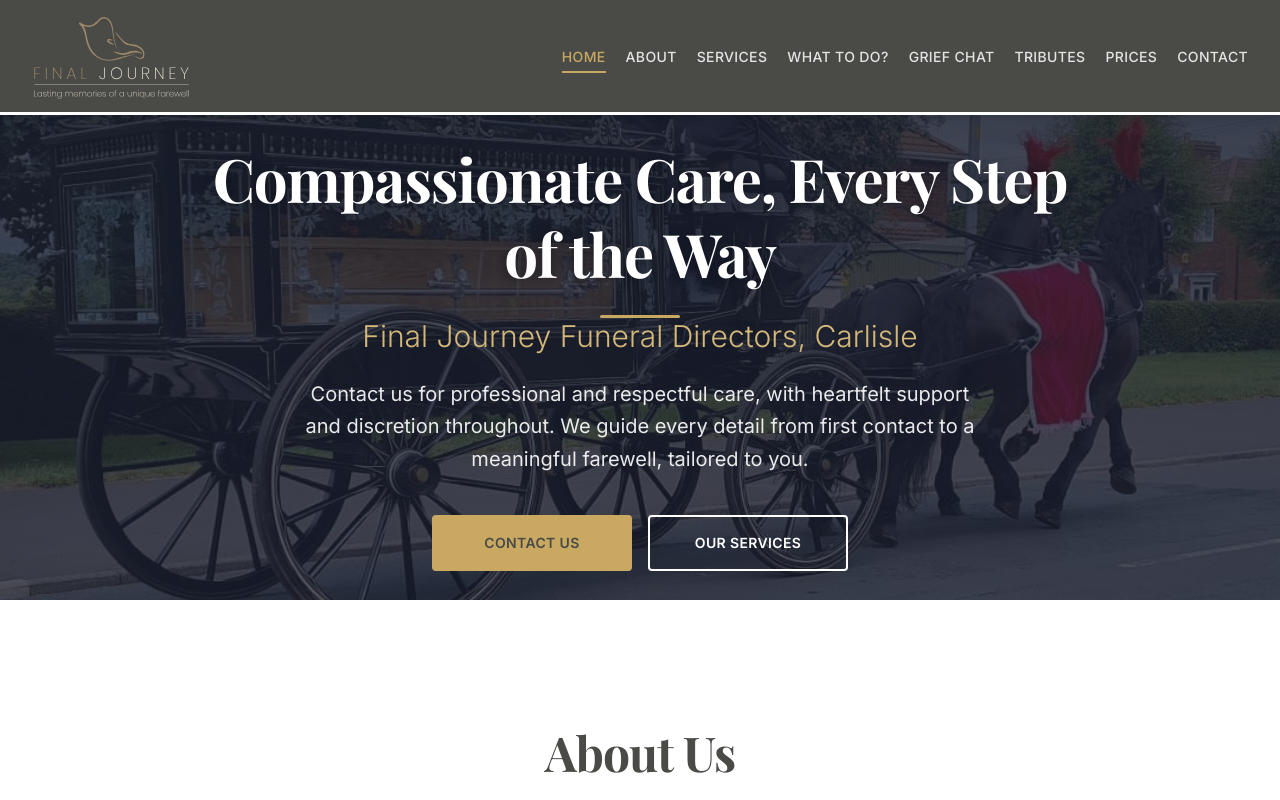
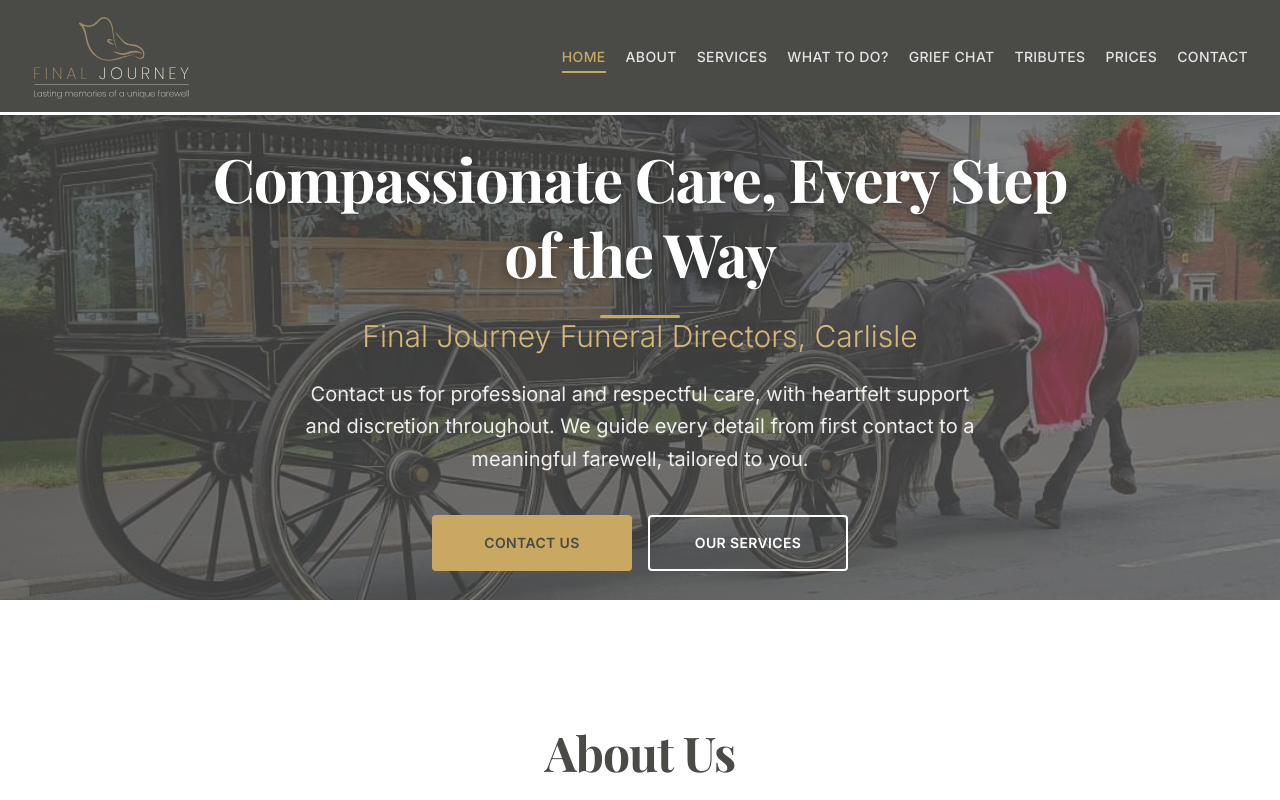
Before and after one commit to Chriseden83/final_journey, a Next.js app: page / in a window 1280 px wide. Shown: the top 800 px of the page. Built offline with nearby package versions, Linux system fonts and the light colour scheme.

Commit message:
updated hero colverlay colors

```diff
--- a/app/globals.css
+++ b/app/globals.css
@@ -964,11 +964,7 @@ html {
   margin-top: -96px;
   padding-top: 96px;
   box-sizing: border-box;
-  background: linear-gradient(
-    to bottom,
-    rgba(26, 31, 46, 0.85) 0%,
-    rgba(26, 31, 46, 0.75) 100%
-  );
+  isolation: isolate;
 }
 
 @media (min-width: 1024px) {
@@ -980,14 +976,27 @@ html {
 
 .section-hero::before {
   content: '';
-  @apply absolute inset-0 -z-10;
+  @apply absolute inset-0;
   background-image: url('/images/horses2.jpg');
   background-size: cover;
   background-position: center;
+  z-index: 0;
+}
+
+.section-hero::after {
+  content: '';
+  @apply absolute inset-0;
+  background: linear-gradient(
+    135deg,
+    rgba(74, 74, 71, 0.78) 0%,
+    rgba(90, 90, 86, 0.68) 100%
+  );
+  z-index: 1;
 }
 
 .hero-content {
-  @apply max-w-4xl mx-auto relative z-10;
+  @apply max-w-4xl mx-auto relative;
+  z-index: 2;
 }
 
 .hero-title {
@@ -1831,31 +1840,33 @@ span.ml-funeral-location {
 .tributes-hero {
   @apply relative flex items-center justify-center px-4 text-center overflow-hidden;
   padding: 100px 20px 80px;
-  background: linear-gradient(
-    to bottom,
-    rgba(26, 31, 46, 0.85) 0%,
-    rgba(26, 31, 46, 0.75) 100%
-  );
+  isolation: isolate;
 }
 
 .tributes-hero::before {
   content: '';
-  @apply absolute inset-0 -z-10;
+  @apply absolute inset-0;
   background-image: url('/images/casket3.jpg');
   background-size: cover;
   background-position: center;
+  z-index: 0;
 }
 
 .tributes-hero-overlay {
   @apply absolute inset-0;
-  background: rgba(26, 31, 46, 0.68);
+  background: linear-gradient(
+    135deg,
+    rgba(74, 74, 71, 0.78) 0%,
+    rgba(90, 90, 86, 0.68) 100%
+  );
   z-index: 1;
 }
 
 .tributes-hero-content {
-  @apply relative z-10;
+  @apply relative;
   max-width: 860px;
   margin: 0 auto;
+  z-index: 2;
 }
 
 .tributes-hero-title {
@@ -2415,31 +2426,33 @@ span.ml-funeral-location {
 .contact-hero {
   @apply relative flex items-center justify-center px-4 text-center overflow-hidden;
   padding: 100px 20px 80px;
-  background: linear-gradient(
-    to bottom,
-    rgba(26, 31, 46, 0.85) 0%,
-    rgba(26, 31, 46, 0.75) 100%
-  );
+  isolation: isolate;
 }
 
 .contact-hero::before {
   content: '';
-  @apply absolute inset-0 -z-10;
+  @apply absolute inset-0;
   background-image: url('/images/horses2.jpg');
   background-size: cover;
   background-position: center;
+  z-index: 0;
 }
 
 .contact-hero-overlay {
   @apply absolute inset-0;
-  background: rgba(26, 31, 46, 0.7);
+  background: linear-gradient(
+    135deg,
+    rgba(74, 74, 71, 0.78) 0%,
+    rgba(90, 90, 86, 0.68) 100%
+  );
   z-index: 1;
 }
 
 .contact-hero-content {
-  @apply relative z-10;
+  @apply relative;
   max-width: 760px;
   margin: 0 auto;
+  z-index: 2;
 }
 
 .contact-hero-title {
```
Also changed, not shown: components/AnimatedWhatToDoContent.tsx (+25 -25 lines).
